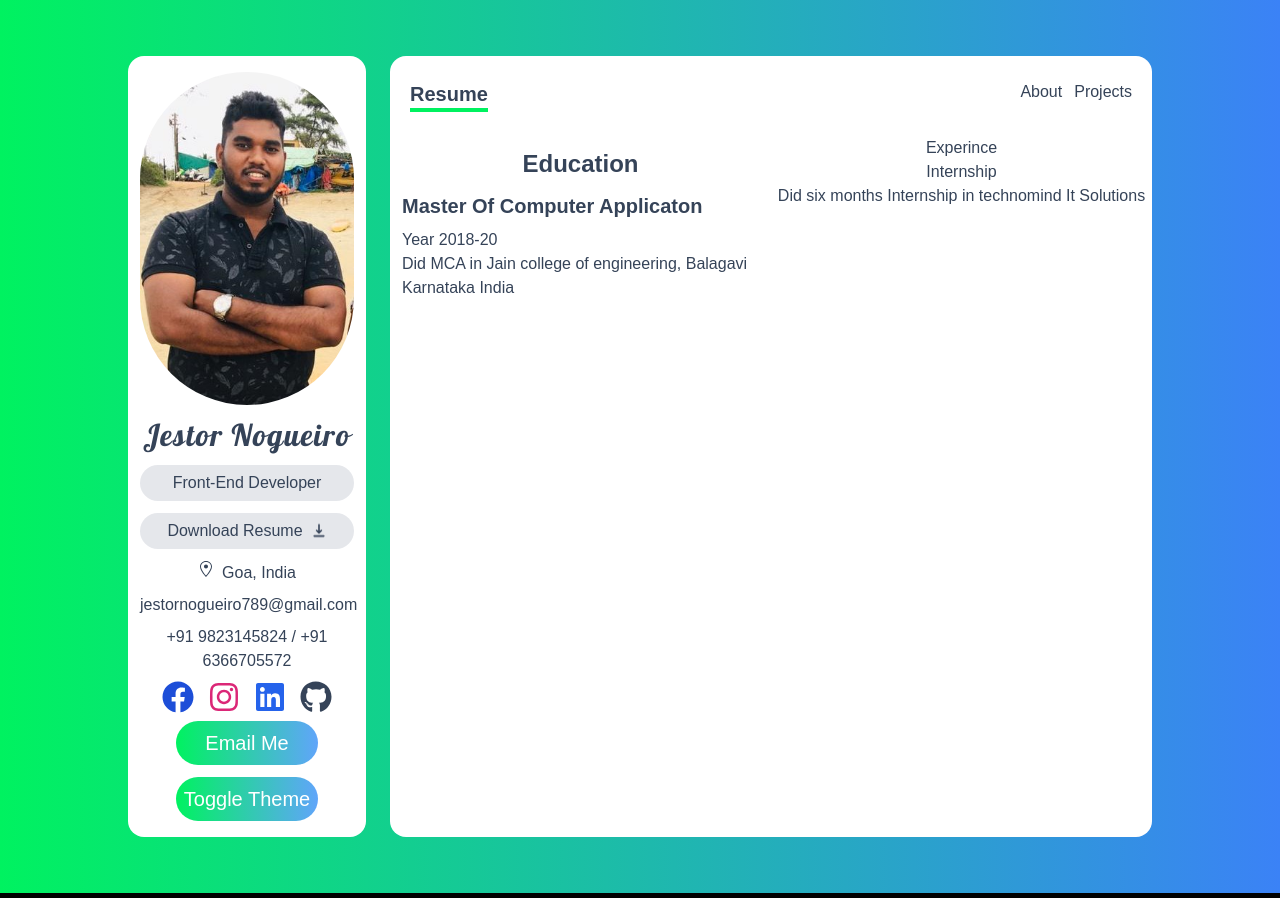
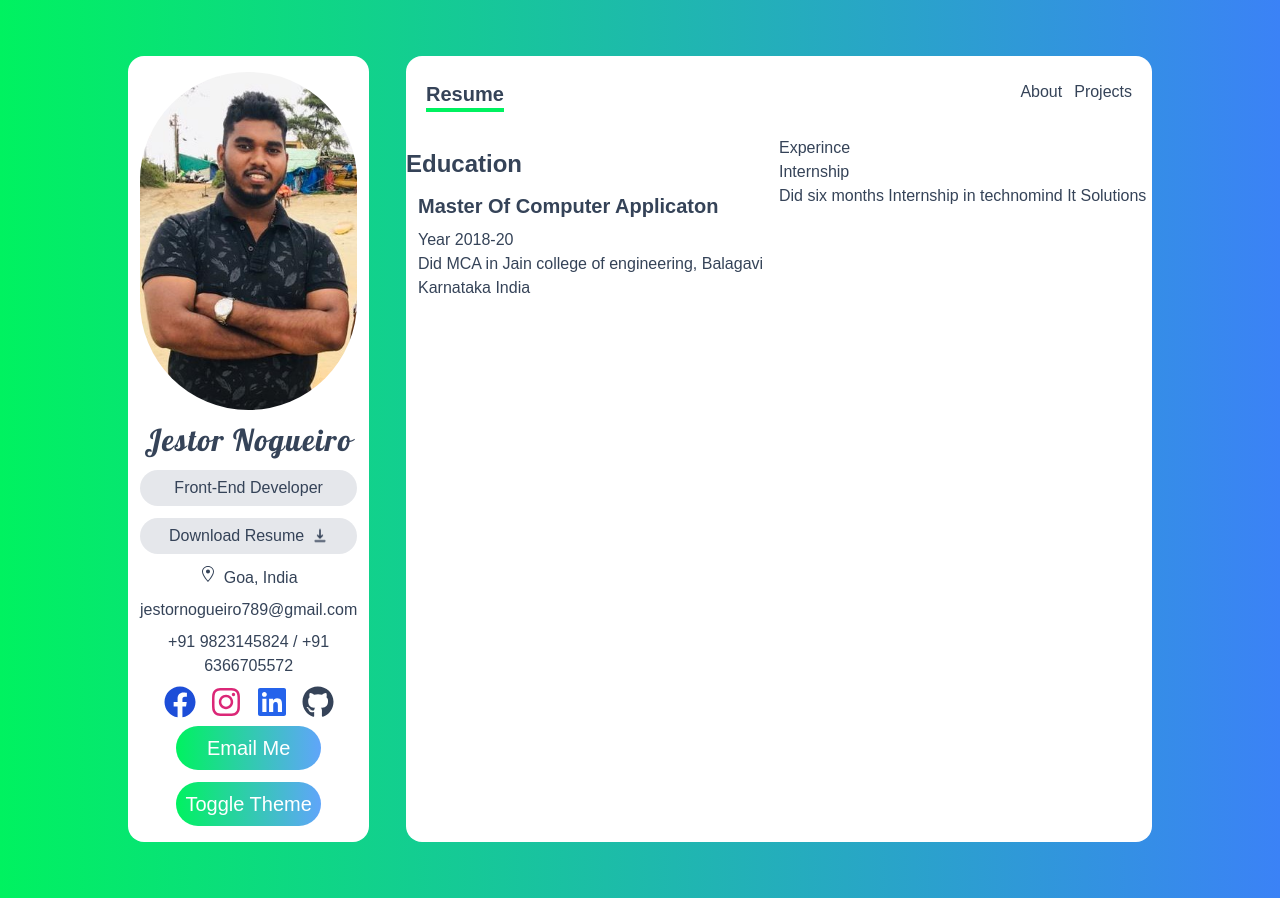
Before and after one commit to JestorNogueiro/portfolio, a Next.js app: page /resume in a window 1280 px wide. Built offline with nearby package versions, Linux system fonts and the light colour scheme.

Commit message:
added min content width

```diff
--- a/pages/_app.tsx
+++ b/pages/_app.tsx
@@ -1,18 +1,19 @@
-import Navbar from '../components/Navbar'
-import Sidebar from '../components/Sidebar'
-import '../styles/globals.css'
+import Navbar from "../components/Navbar";
+import Sidebar from "../components/Sidebar";
+import "../styles/globals.css";
 
 function MyApp({ Component, pageProps }) {
   return (
-  <div className='grid grid-cols-12 gap-6 px-5 lg:px-25 my-14 sm:px-20 md:px-32'>
-<div className=' lg:col-span-3 bg-white rounded-2xl col-span-12 px-3 text-center'>
-  <Sidebar/>
-</div>
-<div className=' lg:col-span-9 grid-cols-9 bg-white rounded-2xl col-span-12 text-center'>
-<Navbar/>
- <Component {...pageProps} />
-</div>
-  </div>
-  )}
+    <div className=" grid grid-cols-12 gap-6 px-5 lg:px-25 my-14 sm:px-20 md:px-32 space-x-4">
+      <div className=" lg:col-span-3 bg-white rounded-2xl col-span-12 px-3 text-center md:min-w-min">
+        <Sidebar />
+      </div>
+      <div className=" lg:col-span-9 grid-cols-9 bg-white rounded-2xl col-span-12">
+        <Navbar />
+        <Component {...pageProps} />
+      </div>
+    </div>
+  );
+}
 
-export default MyApp
+export default MyApp;
```
